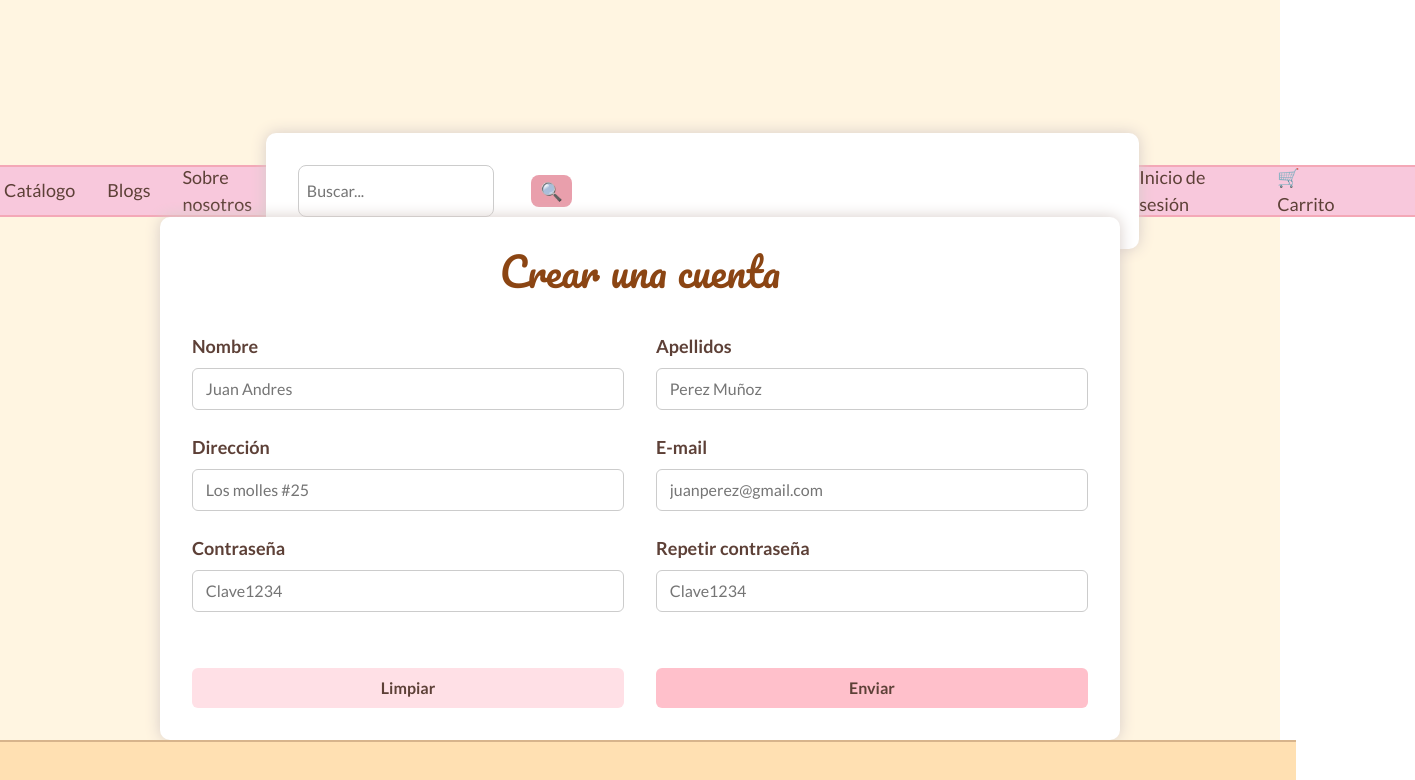
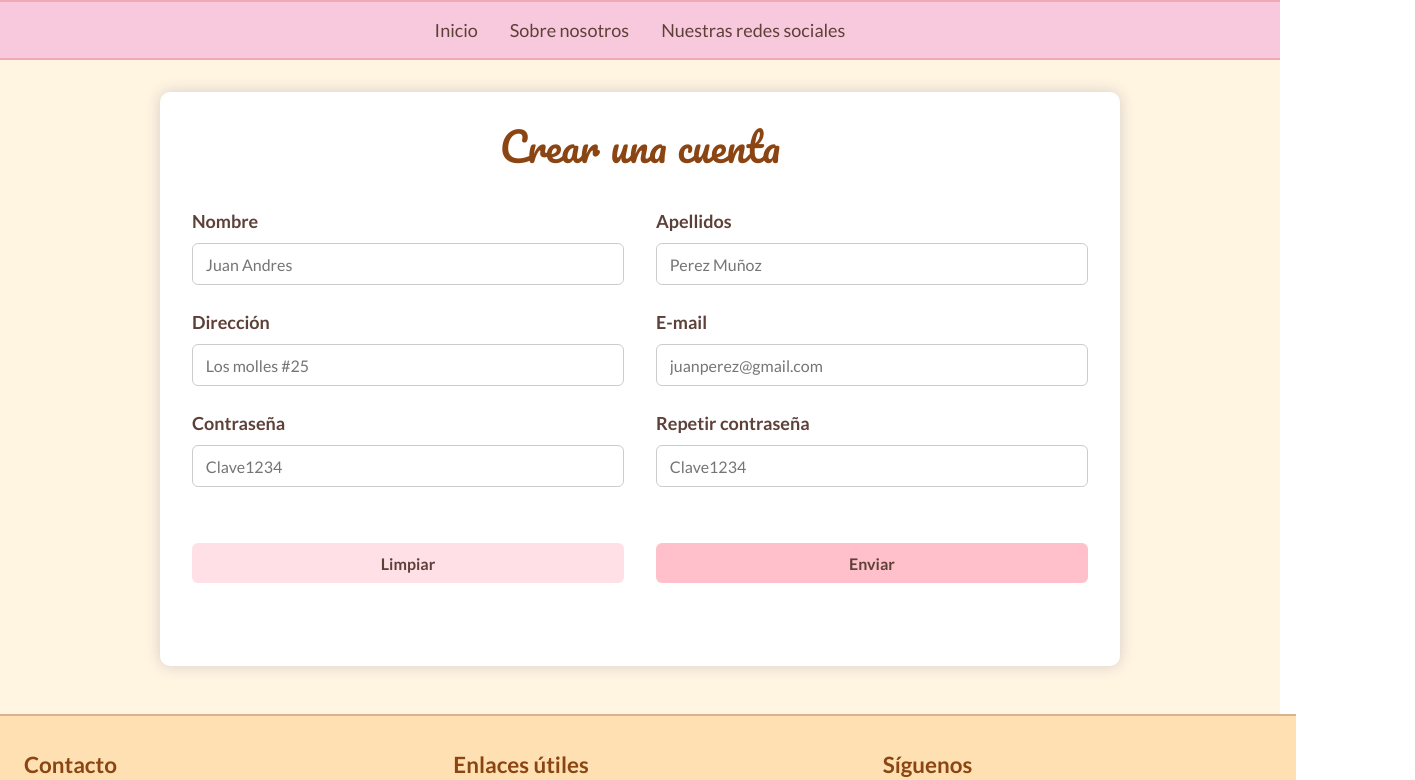
Before and after one commit to browatalafac/Fullstack-react, a React (Vite) app: page /login in a window 1280 px wide. Shown: the top 780 px of the page, 1415 px wide, since content can reach past the window. Built offline with nearby package versions, Linux system fonts and the light colour scheme.

Commit message:
Arregle el login

```diff
--- /dev/null
+++ b/src/components/organisms/Login/FirstLogin.jsx
@@ -0,0 +1,13 @@
+import React from 'react'
+
+export default function FirstLogin() {
+  return (
+    <section id="first">
+        <nav>
+            <a href="index.html">Inicio</a>
+            <a href="about.html">Sobre nosotros</a>
+            <a href="#">Nuestras redes sociales</a>
+        </nav>
+    </section>
+  )
+}
--- a/src/components/organisms/Login/Login.css
+++ b/src/components/organisms/Login/Login.css
@@ -1,23 +1,19 @@
-@import url('https://fonts.googleapis.com/css2?family=Lato:wght@400;700&family=Pacifico&display=swap');
-
-
 .login-root * {
     margin: 0;
     font-family: "Lato", sans-serif;
     font-size: large;
 }
 
-
 .login-root {
-  background-color: #FFF5E1;
+  padding-top: 0; /* quita el espacio superior */
   display: flex;
   flex-direction: column;
   align-items: center;
   min-height: 100vh;
-  padding-top: 8rem;
+  background-color: #FFF5E1;
 }
 
-
+/* TopBar */
 .login-root #top-bar {
     background-color: #FFF5E1;
     color: #5D4037;
@@ -28,82 +24,38 @@
     font-size: 1rem;
 }
 
-.login-root #top-bar .social-icons a {
-  color: #5D4037;
-  margin-left: 1rem;
-  font-size: 1.1rem;
-  transition: color 0.3s;
+.login-root #first {
+    display: flex;
+    justify-content: center; /* centra el nav */
+    align-items: center;
+    background-color: #f8c8dc;
+    padding: 0; /* quitar padding que reduce el ancho visual */
+    width: 100vw; /* ocupa todo el ancho */
+    height: 7vh; /* altura similar a tu original */
+    border-top: 2px solid #f4a8b7;
+    border-bottom: 2px solid #f4a8b7;
+    margin-bottom: 2rem;
 }
 
-.login-root #top-bar .social-icons a:hover {
-  color: #BF360C;
+.login-root #first nav {
+    display: flex;
+    justify-content: center;
+    align-items: center;
+    gap: 2rem;
+    width: 100%; /* opcional: hace que el nav ocupe todo el contenedor */
 }
-
-
-.login-root #first {
-  display: flex;
-  justify-content: space-between;
-  align-items: center;
-  padding: 1rem 5vw;
-  background-color: #f8c8dc;
-  height: 2vh;
-  border-top: 2px solid #f4a8b7;
-  border-bottom: 2px solid #f4a8b7;
-}
-
-.login-root .nav-left,
-.login-root .nav-right {
-  display: flex;
-  gap: 2rem;
-  align-items: center;
-}
-
-
-.login-root #search-bar {
-  display: flex;
-  align-items: center;
-}
-
-.login-root #search-bar input {
-  padding: 0.3rem 0.5rem;
-  border-radius: 8px;
-  border: 1px solid #ccc;
-  outline: none;
-}
-
-.login-root #search-bar button {
-  margin-left: 0.3rem;
-  padding: 0.3rem 0.6rem;
-  border-radius: 8px;
-  border: none;
-  background-color: #e99fac;
-  color: white;
-  cursor: pointer;
-  transition: 0.3s ease, transform 0.2s;
-}
-
-.login-root #search-bar button:hover {
-  background-color: #c4806b;
-  transform: scale(1.05);
-}
-
 
 .login-root a {
     text-decoration: none;
     color: #5D4037;
 }
 
-.login-root #first > a {
-  color: #000000;
-}
-
 .login-root a:hover {
     color: #8B4513;
 }
 
-
+/* Formulario */
 .login-root form {
-  flex-grow: 1;
     width: 70vw;
     background-color: #ffffff;
     padding: 2rem;
@@ -114,6 +66,7 @@
     column-gap: 2rem;
     row-gap: 1.5rem;
     max-width: 900px;
+    margin-bottom: 3rem;
 }
 
 .login-root h1 {
@@ -151,7 +104,7 @@
     outline: none;
 }
 
-
+/* Botones */
 .login-root button.btn {
     width: calc(50% - 1rem);
     height: 2.5rem;
@@ -181,38 +134,7 @@
     background-color: #f4a8b7;
 }
 
-
-.login-root .error {
-  outline: 2px solid red;
-}
-
-.login-root #errores {
-  position: absolute;
-  right: 1rem;
-  bottom: 1rem;
-  background-color: #ff4d4d;
-  height: 4rem;
-  width: 250px;
-  border-radius: 20px;
-  box-shadow: 0 0 5px black;
-  display: none;
-  align-items: center;
-  justify-content: center;
-  color: white;
-  font-size: .9rem;
-  animation: parpadear 1s infinite linear alternate;
-}
-
-@keyframes parpadear {
-  from {
-    transform: scale(1);
-  }
-  to {
-    transform: scale(1.05);
-  }
-}
-
-
+/* Footer */
 .login-root #pie {
     background-color: #FFE0B2;
     color: #5D4037;
@@ -263,7 +185,7 @@
     font-size: 0.9rem;
 }
 
-
+/* Responsive */
 @media (max-width: 768px) {
     .login-root form {
         width: 90vw;
--- a/src/components/pages/Login.jsx
+++ b/src/components/pages/Login.jsx
@@ -1,15 +1,13 @@
 import '../organisms/Login/Login.css';
 import Formulario from '../organisms/Login/Formulario';
 import Footer from '../organisms/Footer';
-import First from '../organisms/First';
-import TopBar from '../organisms/TopBar';
+import FirstLogin from '../organisms/Login/FirstLogin';
 
 export default function Login(){
     return(
         <>
             <section className="login-root">
-                <TopBar/>
-                <First/>
+                <FirstLogin/>
                 <Formulario/>
                 <Footer/>
             </section>
```
Lines whose indentation alone changed are shown as unchanged.
